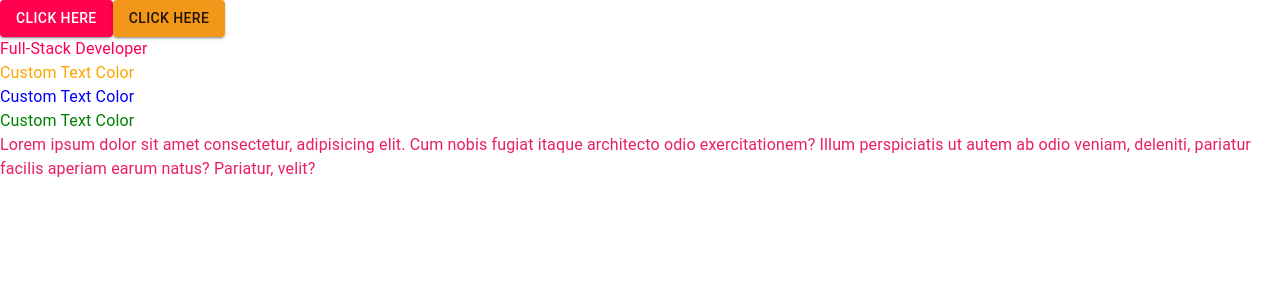
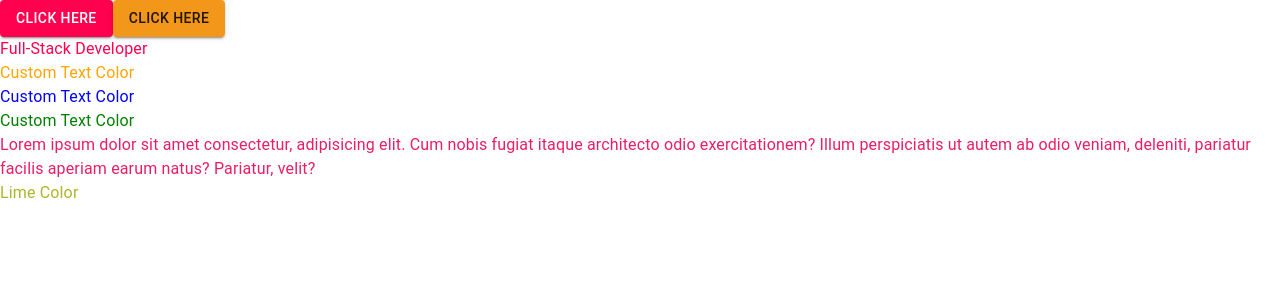
Before and after one commit to Emam-Bokhari/MUI, a React (Vite) app: page / in a window 1280 px wide. Shown: the top 300 px of the page. Built offline with nearby package versions, Linux system fonts and the light colour scheme.

Commit message:
feat(theme): add lime color paletter with specefic shade

```diff
--- a/src/App.jsx
+++ b/src/App.jsx
@@ -3,15 +3,18 @@ import { CssBaseline, ThemeProvider } from "@mui/material";
 import { theme } from "./theme/theme";
 import ExampleOne from "./components/themeExample/ExampleOne";
 import ExampleTwo from "./components/themeExample/ExampleTwo";
+import { CacheProvider } from "@emotion/react";
 
 export default function App() {
   return (
     <Fragment>
-      <ThemeProvider theme={theme}>
+
+     <ThemeProvider theme={theme}>
         <CssBaseline />
         <ExampleOne />
         <ExampleTwo />
       </ThemeProvider>
+
     </Fragment>
   );
 }
--- a/src/components/themeExample/ExampleTwo.jsx
+++ b/src/components/themeExample/ExampleTwo.jsx
@@ -10,6 +10,10 @@ export default function ExampleTwo() {
         autem ab odio veniam, deleniti, pariatur facilis aperiam earum natus?
         Pariatur, velit?
       </Typography>
+      <Typography sx={{color:"lime.main"}} >
+        Lime Color
+      </Typography>
+
     </Fragment>
   );
 }
--- a/src/theme/theme.js
+++ b/src/theme/theme.js
@@ -1,5 +1,5 @@
 import { createTheme } from "@mui/material";
-import { pink } from "@mui/material/colors";
+import { pink, lime } from "@mui/material/colors";
 
 // Create the theme
 export const theme = createTheme({
@@ -18,5 +18,8 @@ export const theme = createTheme({
     secondary: {
       main: pink[500],
     },
+    lime: {
+      main: lime[700],
+    },
   },
 });
```
